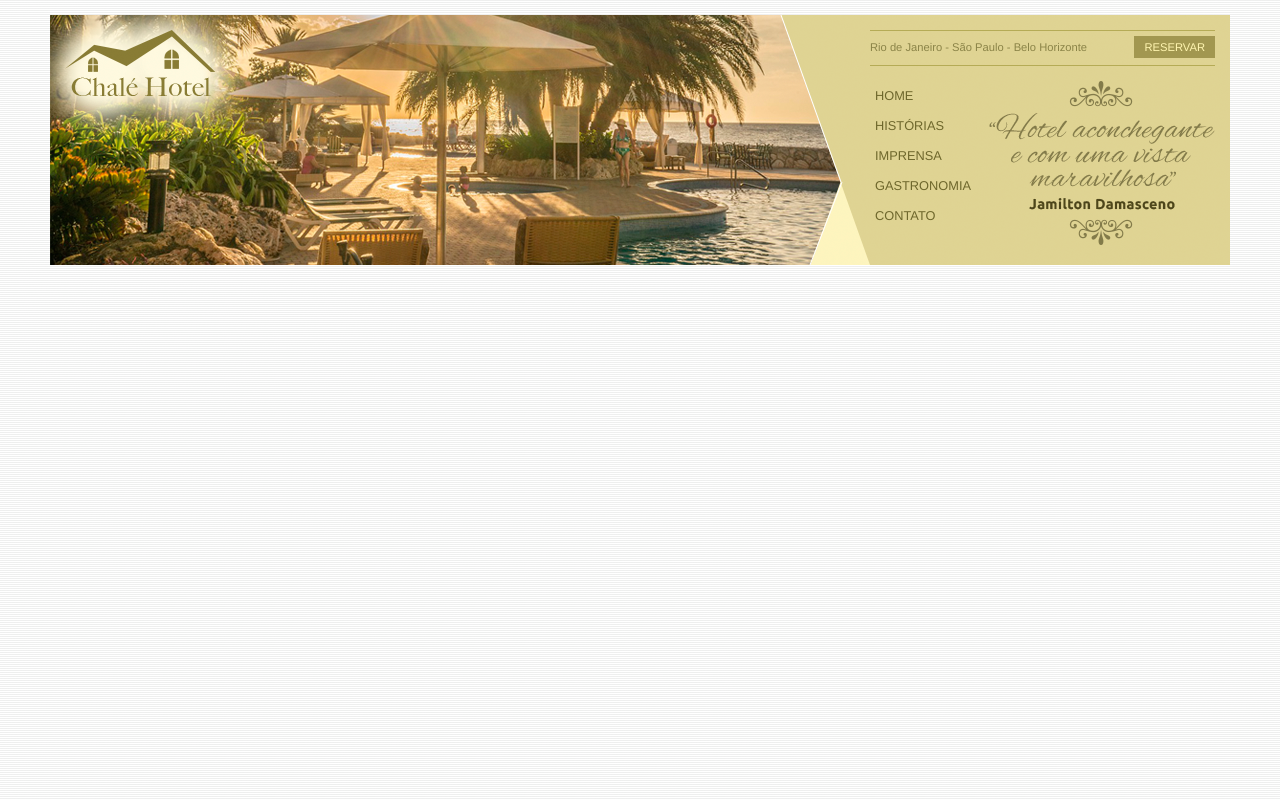
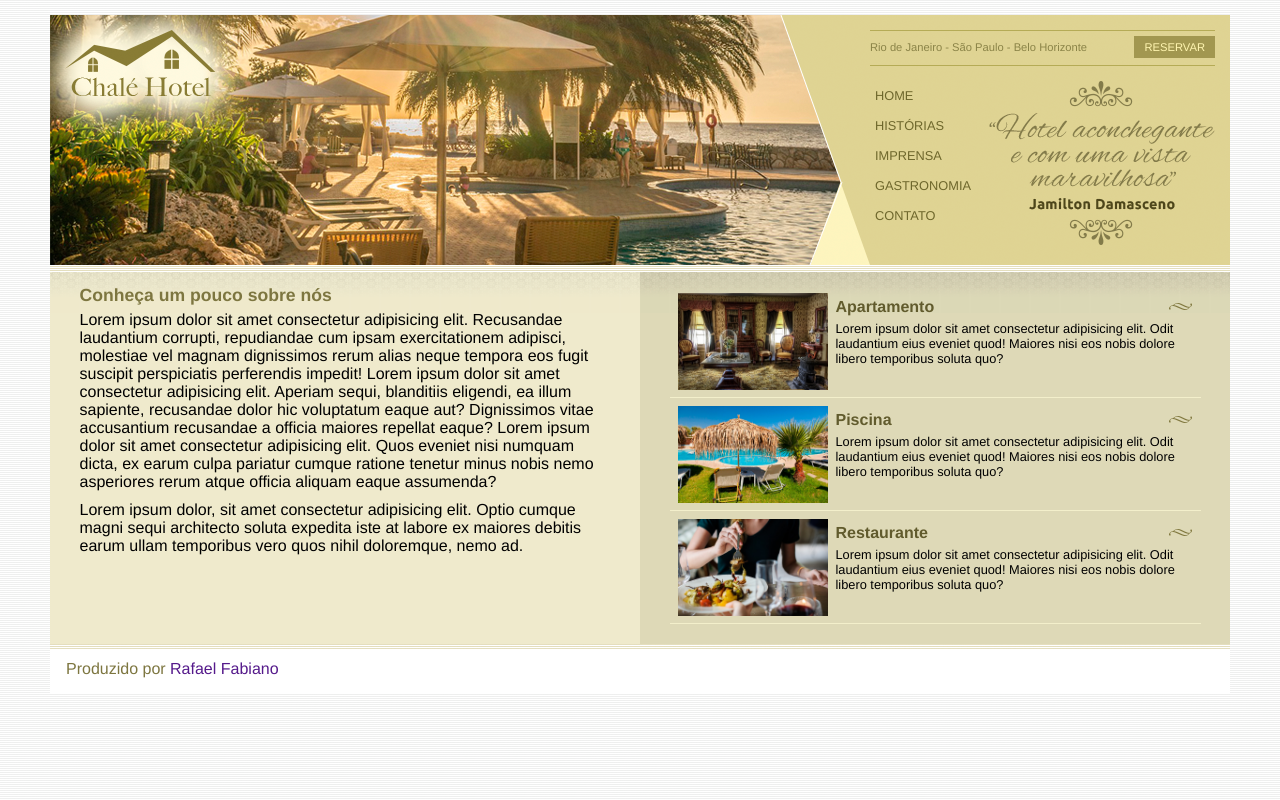
Before and after one commit to rafaelfabiano/site_chale-hotel, a plain HTML site: page index.html in a window 1280 px wide. Drawn offline with Linux system fonts and the light colour scheme.

Commit message:
Finalização front-end homepage

```diff
--- a/css/style.css
+++ b/css/style.css
@@ -8,6 +8,17 @@ ul {
 * {
     margin: 0;
     padding: 0;
+}
+
+h2{
+    color: #7d7640;
+    font-size: 1.1em;
+    padding: 5px 0px;
+}
+
+p{
+    font-size: 1em;
+    margin-bottom: 10px;
 }
 
 
@@ -21,7 +32,7 @@ body {
 }
 
 #container {
-    background: #ede9cc;
+    background: #ede9cc url(../imagens/bg-container.png) top center repeat-y;
     margin: 0 auto;
     min-width: 740px;
     max-width: 1180px;
@@ -121,3 +132,64 @@ ul#navegacao a:hover {
     height: 164px;
     float: right;
 }
+
+/*          Area de Conteudo         */
+
+#area-principal {
+    float: left;
+    width: 50%;
+    background: url(../imagens/bg-area-principal.png) top left repeat-x;
+    padding: 15px 0px;
+}
+
+#area-lateral {
+    float: right;
+    width: 50%;
+    background: url(../imagens/bg-area-lateral.png) top left repeat-x;
+    padding: 20px 0px;
+}
+
+.conteudo {
+    margin: 0 auto;
+    width: 90%;
+}
+
+/* Formatacao da area lateral*/
+
+#beneficios li {
+    padding: 8px;
+    border-bottom: 1px solid #f3efcb;
+    height: 6em;
+}
+
+#beneficios li a img {
+    float: left;
+    margin-right: 8px;
+}
+
+
+#beneficios li a p{
+    color: #000000;
+    font-size: 0.8em;
+}
+
+#beneficios li a h3 {
+    font-size: 1em;
+    color: #615b2d;
+    padding: 5px 0;
+    background: url(../imagens/ornamento.png) no-repeat center right;
+}
+
+#beneficios li:hover{
+    background: #f6f3d6;
+    cursor: pointer;
+}
+
+/* Rodape */
+
+#rodape {
+    clear: both;
+    padding: 16px;
+    background: #fff url(../imagens/bg-rodape.png) repeat-x top;
+    color: #7d7640;
+}
--- a/index.html
+++ b/index.html
@@ -42,6 +42,58 @@
             </div>
 
         </div><!-- fim topo -->
+
+        <div id="area-principal"><!-- Inicio Area Pricipal -->
+            <div class="conteudo">
+                <h2>
+                    Conheça um pouco sobre nós
+                </h2>
+                <p>
+                    Lorem ipsum dolor sit amet consectetur adipisicing elit. Recusandae laudantium corrupti, repudiandae cum ipsam exercitationem adipisci, molestiae vel magnam dignissimos rerum alias neque tempora eos fugit suscipit perspiciatis perferendis impedit! Lorem ipsum dolor sit amet consectetur adipisicing elit. Aperiam sequi, blanditiis eligendi, ea illum sapiente, recusandae dolor hic voluptatum eaque aut? Dignissimos vitae accusantium recusandae a officia maiores repellat eaque? Lorem ipsum dolor sit amet consectetur adipisicing elit. Quos eveniet nisi numquam dicta, ex earum culpa pariatur cumque ratione tenetur minus nobis nemo asperiores rerum atque officia aliquam eaque assumenda?
+                </p>
+                <p>
+                    Lorem ipsum dolor, sit amet consectetur adipisicing elit. Optio cumque magni sequi architecto soluta expedita iste at labore ex maiores debitis earum ullam temporibus vero quos nihil doloremque, nemo ad.
+                </p>
+            </div>
+        </div><!-- Fim Area Principal -->
+
+        <div id="area-lateral"><!-- Inicio Area Lateral -->
+            <div class="conteudo">
+                <ul id="beneficios">
+                    <li>
+                        <a href="">
+                            <img src="imagens/apartamento.jpg" width="150"
+                            alt="apartamento">
+                            <h3>Apartamento</h3>
+                            <p>Lorem ipsum dolor sit amet consectetur adipisicing elit. Odit laudantium eius eveniet quod! Maiores nisi eos nobis dolore libero temporibus soluta quo?</p>
+                        </a>
+                    </li>
+                    <li>
+                        <a href="">
+                            <img src="imagens/piscina.jpg" width="150"
+                            alt="piscina">
+                            <h3>Piscina</h3>
+                            <p>Lorem ipsum dolor sit amet consectetur adipisicing elit. Odit laudantium eius eveniet quod! Maiores nisi eos nobis dolore libero temporibus soluta quo?</p>
+                        </a>
+                    </li>
+                    <li>
+                        <a href="">
+                            <img src="imagens/restaurante.jpg" width="150"
+                            alt="restaurante">
+                            <h3>Restaurante</h3>
+                            <p>Lorem ipsum dolor sit amet consectetur adipisicing elit. Odit laudantium eius eveniet quod! Maiores nisi eos nobis dolore libero temporibus soluta quo?</p>
+                        </a>
+                    </li>
+                </ul>
+            </div>
+        </div><!-- Fim Area Lateral -->
+
+        <div id="rodape">
+            <span>
+                Produzido por <a href="">Rafael Fabiano</a>
+            </span>
+        </div>
+
     </div><!-- fim container -->
 
 </body>
```
